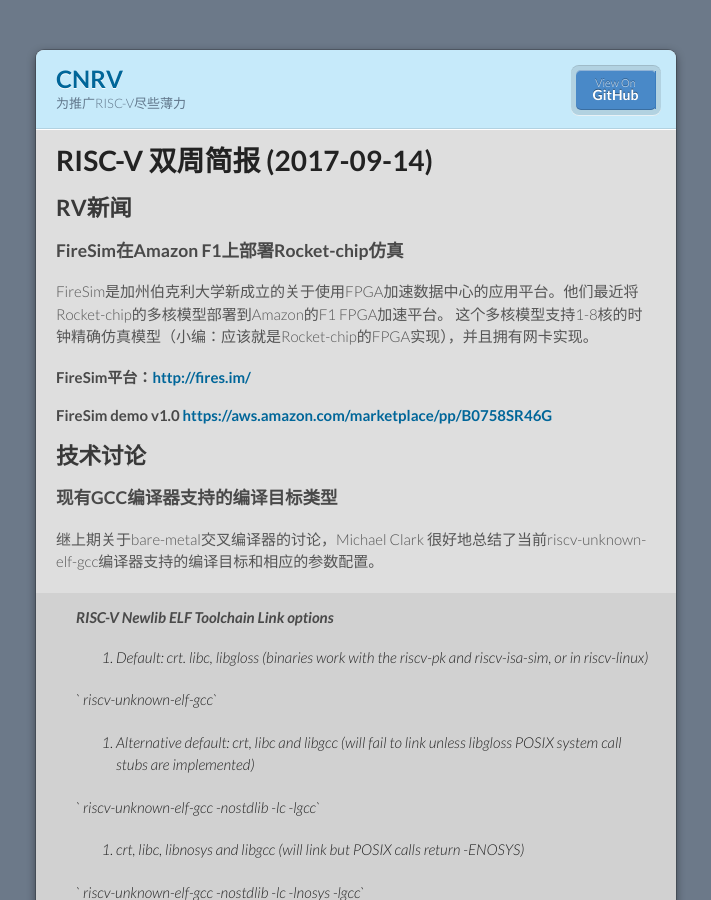
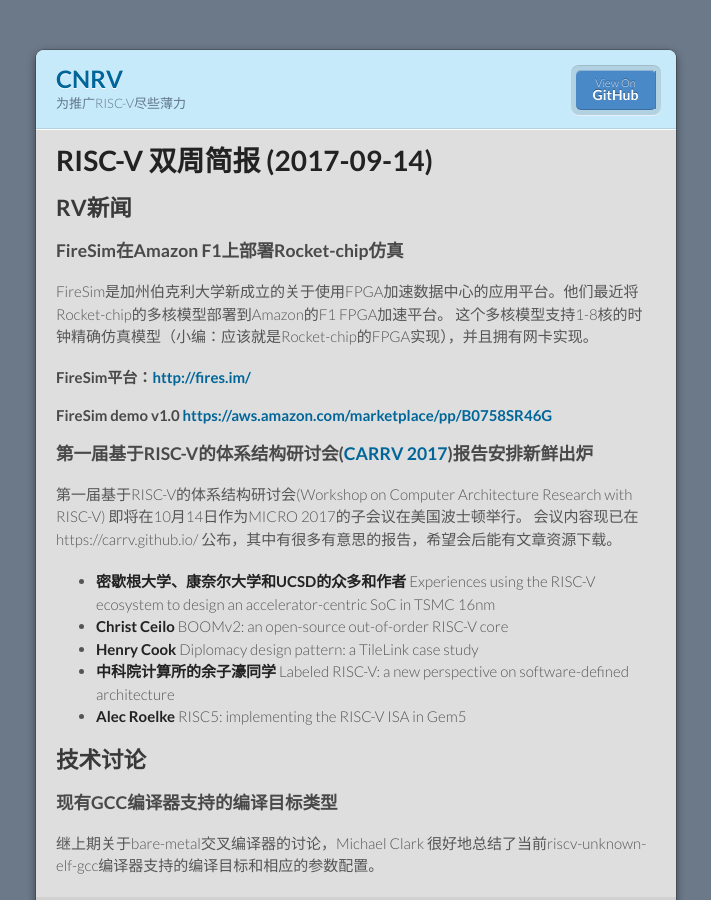
Before and after one commit to cnrv/home, a Jekyll site: the page built from bi-week-rpts/2017-09-14.md, in a window 1280 px wide and 900 px high. Shown: the whole window, without its empty margins (284-995 px from the left). Built offline with Jekyll 4.4.1, drawn with Linux system fonts in a browser that asks for light colours; Markdown is read by kramdown in place of the engine named in the settings; comment, search, counter and statistics services are not loaded; our own code applies the rules of GitHub Pages for plain Markdown files.

Commit message:
CARRV 2017 program

```diff
--- a/bi-week-rpts/2017-09-14.md
+++ b/bi-week-rpts/2017-09-14.md
@@ -13,6 +13,18 @@
 
 #### FireSim平台：[http://fires.im/](http://fires.im/)
 #### FireSim demo v1.0 [https://aws.amazon.com/marketplace/pp/B0758SR46G](https://aws.amazon.com/marketplace/pp/B0758SR46G)
+
+### 第一届基于RISC-V的体系结构研讨会([CARRV 2017](https://carrv.github.io/))报告安排新鲜出炉
+
+第一届基于RISC-V的体系结构研讨会(Workshop on Computer Architecture Research with RISC-V)
+即将在10月14日作为MICRO 2017的子会议在美国波士顿举行。
+会议内容现已在 https://carrv.github.io/ 公布，其中有很多有意思的报告，希望会后能有文章资源下载。
+
+- **密歇根大学、康奈尔大学和UCSD的众多和作者** Experiences using the RISC-V ecosystem to design an accelerator-centric SoC in TSMC 16nm
+- **Christ Ceilo** BOOMv2: an open-source out-of-order RISC-V core
+- **Henry Cook** Diplomacy design pattern: a TileLink case study
+- **中科院计算所的余子濠同学** Labeled RISC-V: a new perspective on software-defined architecture
+- **Alec Roelke** RISC5: implementing the RISC-V ISA in Gem5
 
 ## 技术讨论
 
```
